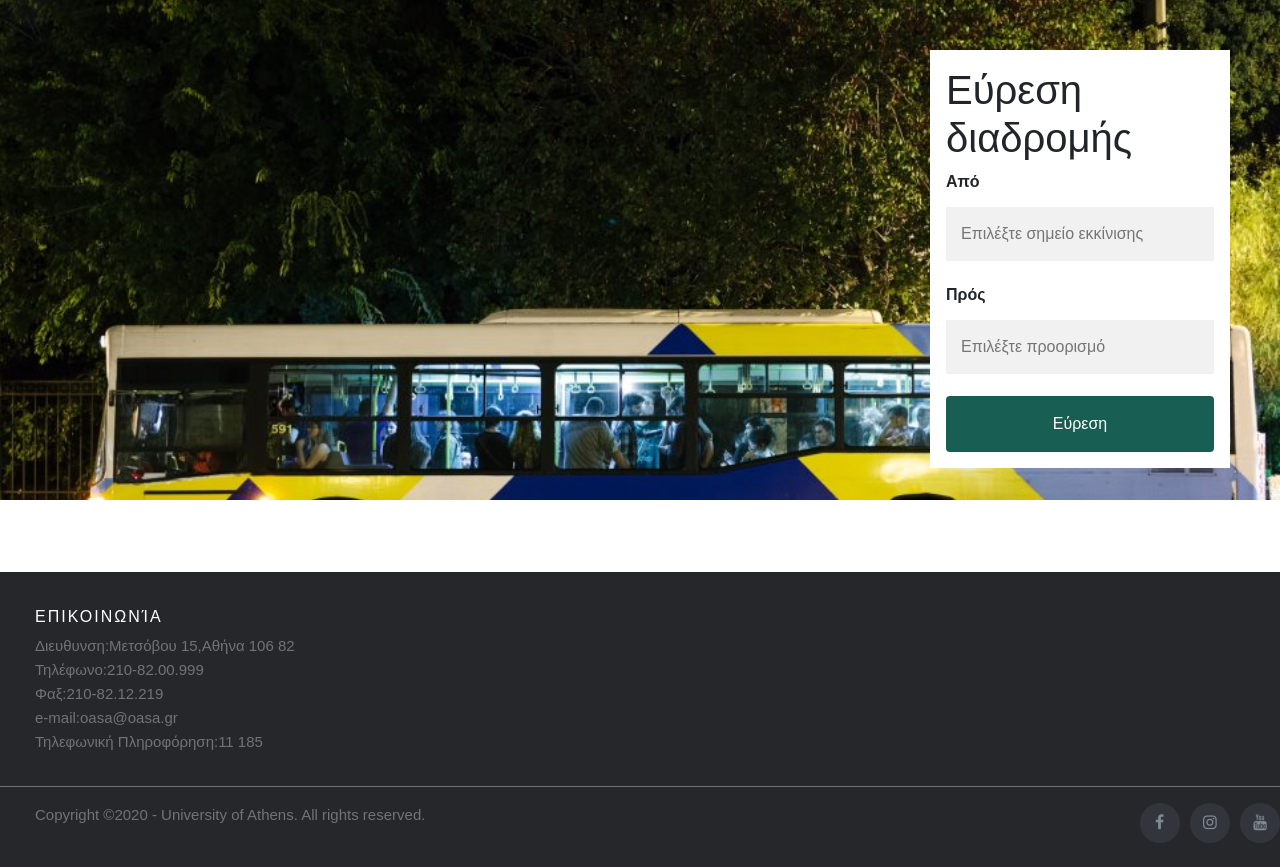
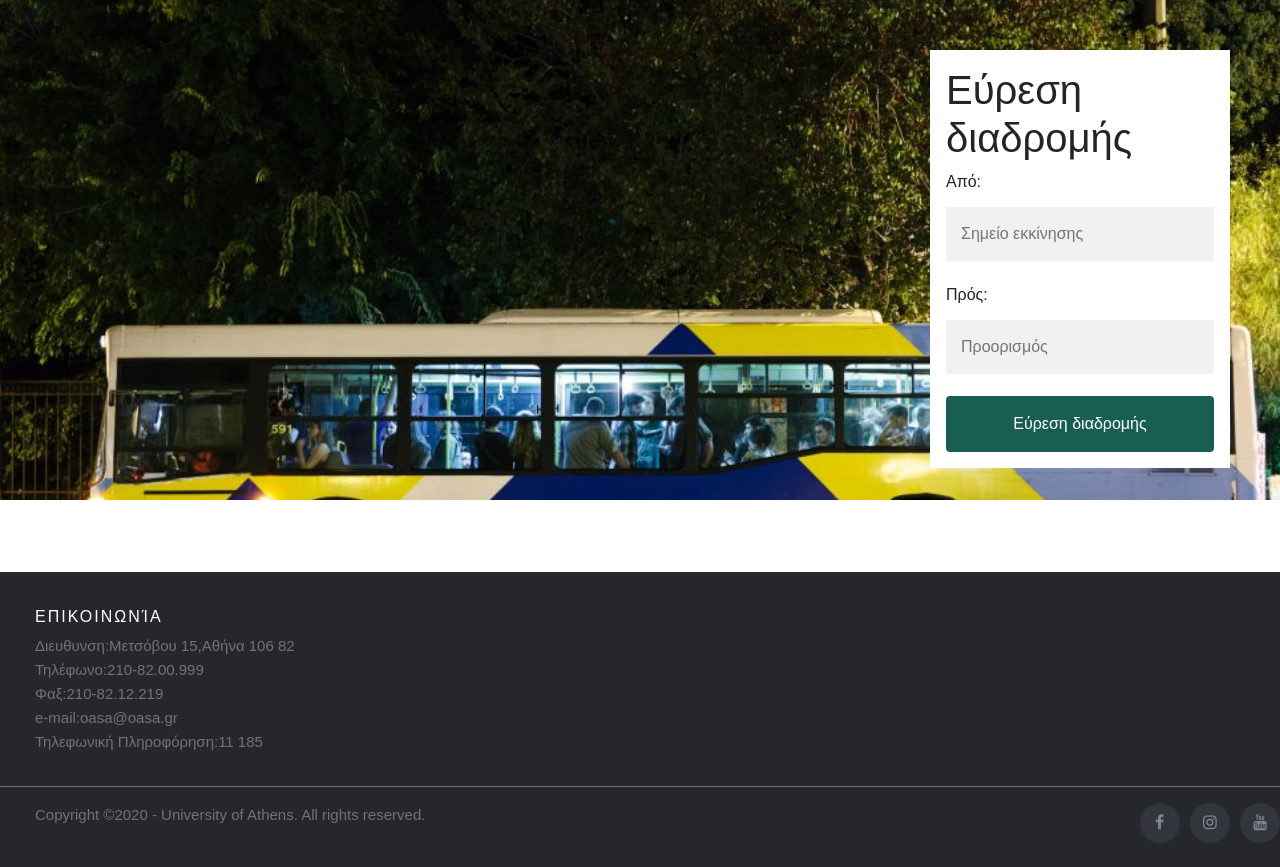
Before and after one commit to maryxan/OASA-re-design, a PHP site: page / in a window 1280 px wide. Shown: the part 56-923 px from the top of the page. Run offline with PHP 8.4, Linux system fonts and the light colour scheme.

Commit message:
added search from home page

```diff
--- a/diadromi/diadromi.php
+++ b/diadromi/diadromi.php
@@ -186,7 +186,11 @@
 				'.$accordion_list.
 				'</div>';
 
-
+				echo '
+					<div>
+					<h3>Διαδρομές από '.$_GET['starting_point'].' προς το '.$_GET['destination'].':</h3>
+					</div>
+				';
 				echo $accordion;
 			}
 		}
--- a/index.php
+++ b/index.php
@@ -46,17 +46,15 @@ include 'login_logout_button.php';
 </nav>
 
 <div class="bg-img">
-	<form action="/action_page.php" class="container">
+	<form action="diadromi/diadromi.php" method="get" class="container">
 		<h1>Εύρεση διαδρομής</h1>
+		<label for="starting_point">Από:</label>
+    <input type="text" placeholder="Σημείο εκκίνησης" name="starting_point">
+    <label for="destination">Πρός:</label>
+    <input type="text" placeholder="Προορισμός" name="destination">
+    <button class="btn" type="submit" name="find_route">Εύρεση διαδρομής</button>
+	</form>
 
-		<label for="email"><b>Από</b></label>
-		<input type="text" placeholder="Επιλέξτε σημείο εκκίνισης" name="email" required>
-
-		<label for="psw"><b>Πρός</b></label>
-		<input type="password" placeholder="Επιλέξτε προορισμό" name="psw" required>
-
-		<button type="submit" class="btn">Εύρεση</button>
-	</form>
 </div>
 
 
```
